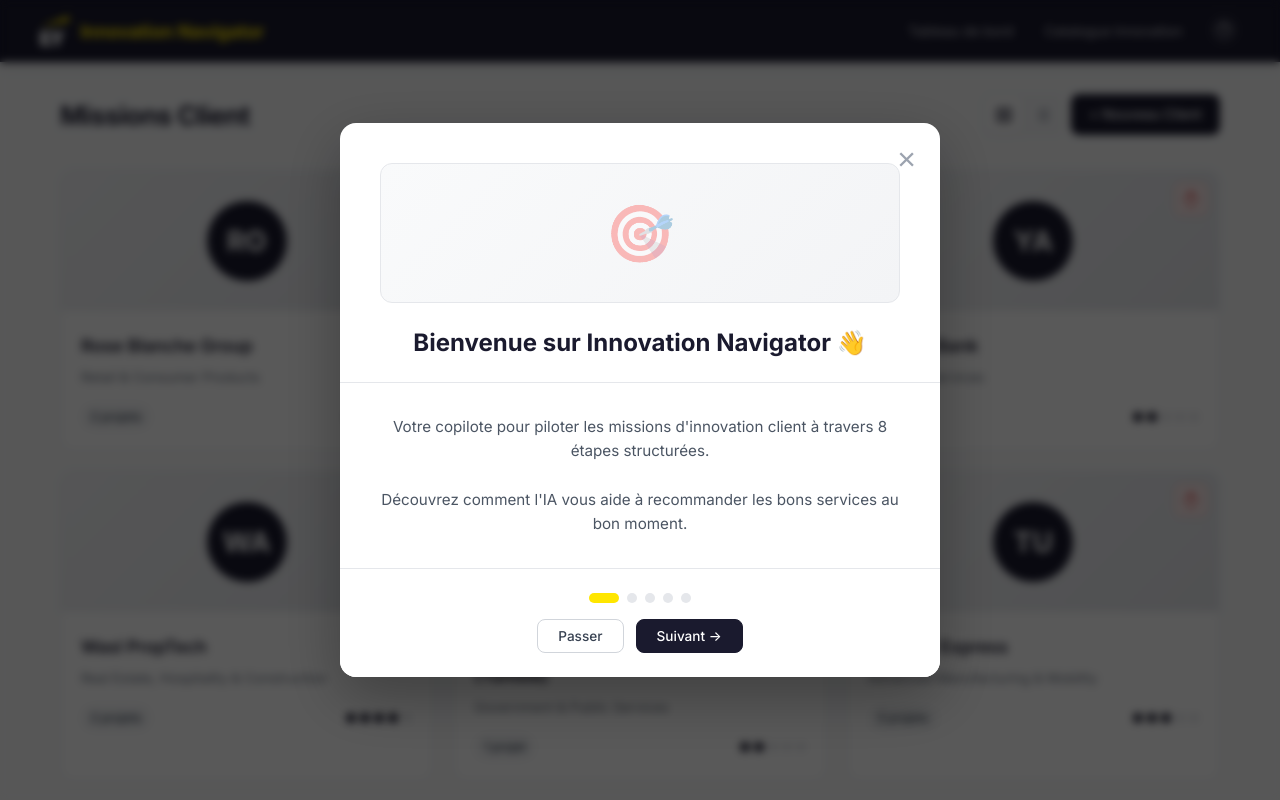
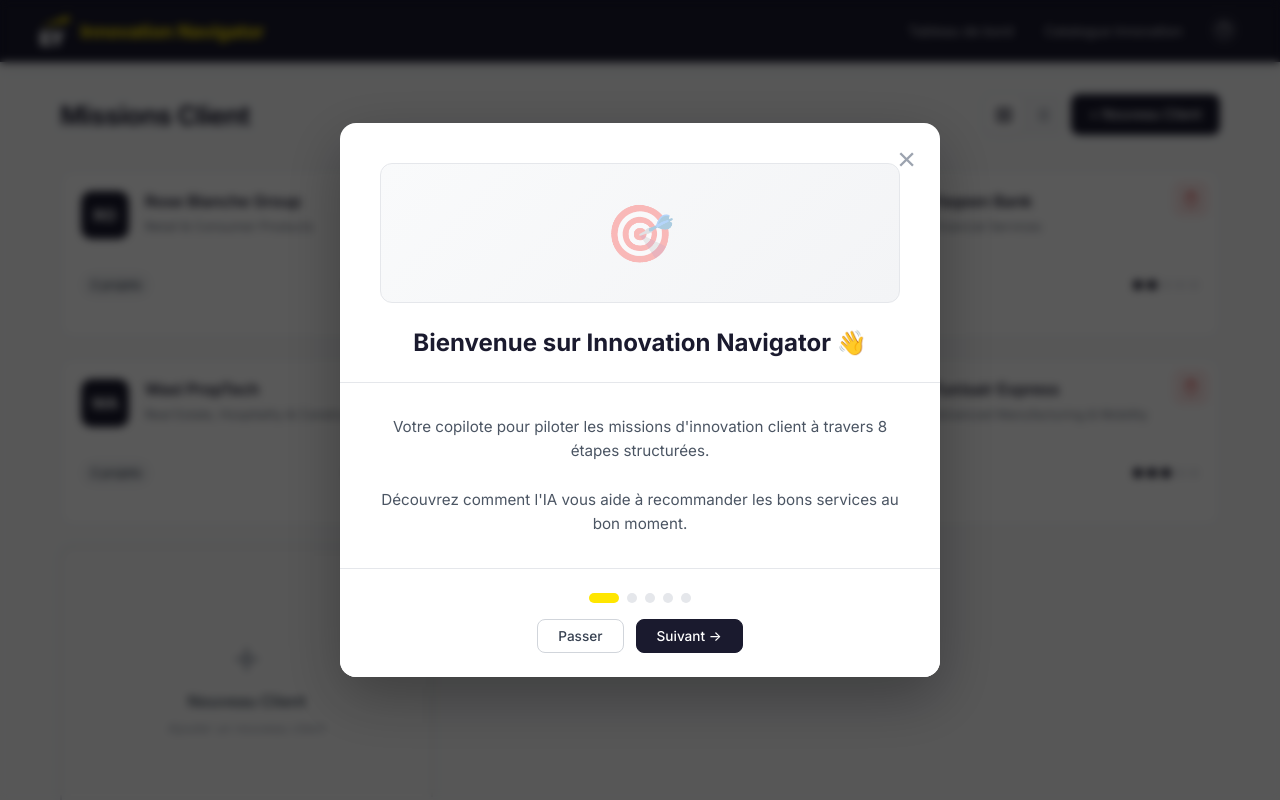
Before and after one commit to ghazi-bouzidi/ey-innovation-navigator, a Flask app: page / in a window 1280 px wide. Run offline with Flask 2, Linux system fonts and the light colour scheme.

Commit message:
Move client logo to top-left corner of card (smaller size)
- Logo now 48x48px in top-left
- Client name and industry next to logo
- Removed large header image area
- More compact card design

Co-authored-by: factory-droid[bot] <138933559+factory-droid[bot]@users.noreply.github.com>

```diff
--- a/static/css/style.css
+++ b/static/css/style.css
@@ -1674,55 +1674,77 @@ button:disabled { opacity: 0.35; cursor: not-allowed; pointer-events: none; }
     z-index: 10;
 }
 
-.client-card-image {
-    height: 140px;
-    background: linear-gradient(135deg, #f3f4f6 0%, #e5e7eb 100%);
+.client-card-content {
+    padding: 1.25rem;
+}
+
+.client-card-header {
+    display: flex;
+    align-items: flex-start;
+    gap: 1rem;
+    margin-bottom: 1rem;
+    padding-right: 2rem;
+}
+
+.client-card-logo {
+    width: 48px;
+    height: 48px;
+    flex-shrink: 0;
+    border-radius: 10px;
+    overflow: hidden;
+    background: #f3f4f6;
     display: flex;
     align-items: center;
     justify-content: center;
-    overflow: hidden;
-}
-
-.client-card-image img {
+}
+
+.client-card-logo img {
     width: 100%;
     height: 100%;
     object-fit: cover;
 }
 
-.client-card-placeholder {
-    width: 80px;
-    height: 80px;
+.client-logo-placeholder {
+    width: 100%;
+    height: 100%;
     background: #1a1a2e;
-    border-radius: 50%;
     display: flex;
     align-items: center;
     justify-content: center;
-    font-size: 1.75rem;
+    font-size: 1rem;
     font-weight: 700;
     color: #fff;
-}
-
-.client-card-content {
-    padding: 1.25rem;
-}
-
-.client-card-content h3 {
-    font-size: 1.1rem;
+    border-radius: 10px;
+}
+
+.client-card-info {
+    flex: 1;
+    min-width: 0;
+}
+
+.client-card-info h3 {
+    font-size: 1rem;
     font-weight: 600;
     color: #1a1a2e;
-    margin: 0 0 0.35rem 0;
+    margin: 0 0 0.25rem 0;
+    line-height: 1.3;
 }
 
 .client-card-industry {
-    font-size: 0.85rem;
+    font-size: 0.8rem;
     color: #6b7280;
-    margin: 0 0 1rem 0;
+    margin: 0;
+    white-space: nowrap;
+    overflow: hidden;
+    text-overflow: ellipsis;
 }
 
 .client-card-meta {
     display: flex;
     justify-content: space-between;
     align-items: center;
+    padding-top: 1rem;
+    border-top: 1px solid #f0f0f3;
 }
 
 /* New Client Card (Placeholder) */
--- a/templates/dashboard.html
+++ b/templates/dashboard.html
@@ -46,18 +46,20 @@
                 </button>
             </form>
         </div>
-        <div class="client-card-image">
+        <div class="client-card-content">
+            <div class="client-card-header">
+                <div class="client-card-logo">
                     {% if client.image %}
                     <img src="{{ url_for('static', filename='uploads/' + client.image) }}" alt="{{ client.name }}">
                     {% else %}
-            <div class="client-card-placeholder">
-                <span>{{ client.name[:2].upper() if client.name else '??' }}</span>
-            </div>
+                    <span class="client-logo-placeholder">{{ client.name[:2].upper() if client.name else '??' }}</span>
                     {% endif %}
                 </div>
-        <div class="client-card-content">
+                <div class="client-card-info">
                     <h3>{{ client.name or "Sans titre" }}</h3>
                     <p class="client-card-industry">{{ client.industry or "Aucun secteur" }}</p>
+                </div>
+            </div>
             <div class="client-card-meta">
                 <span class="stage-badge">{{ client.projects | length }} projet{{ "s" if client.projects | length != 1 }}</span>
                 <span class="maturity-indicator">
```
Lines whose indentation alone changed are shown as unchanged.
